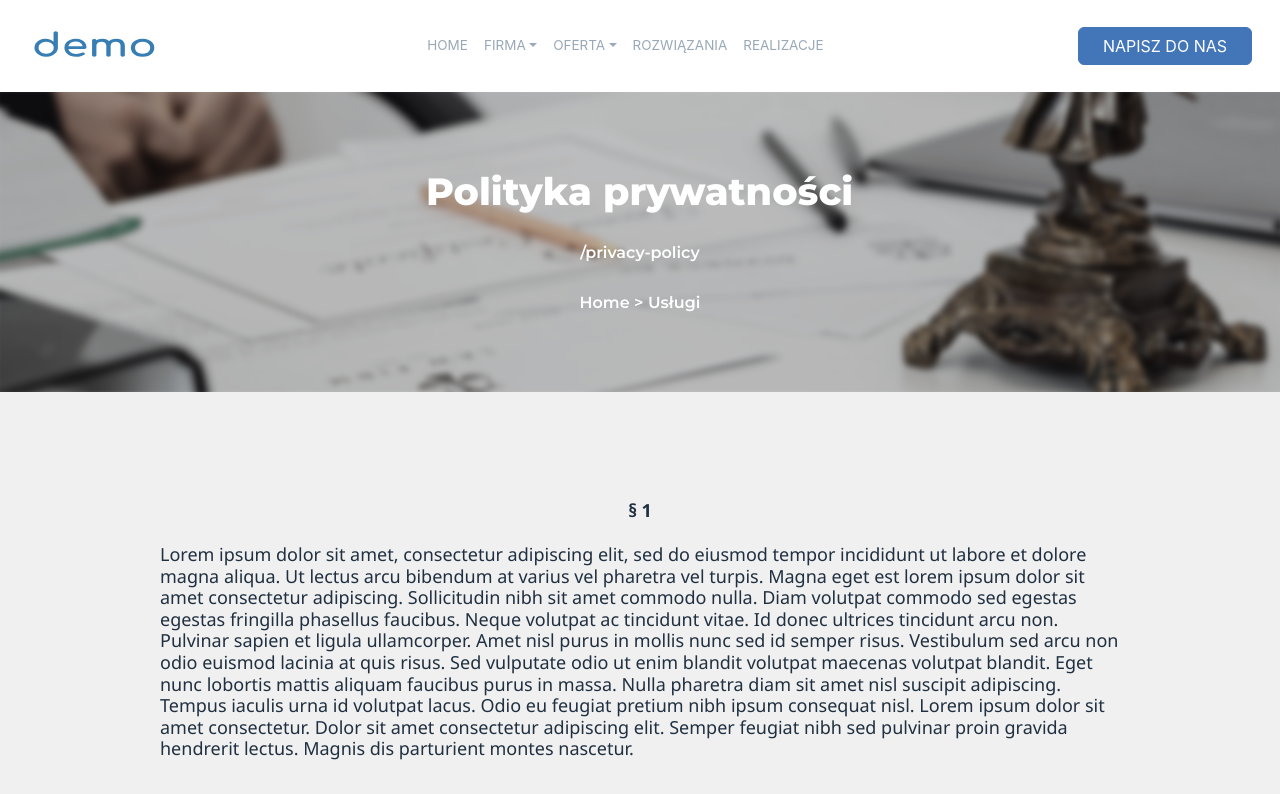
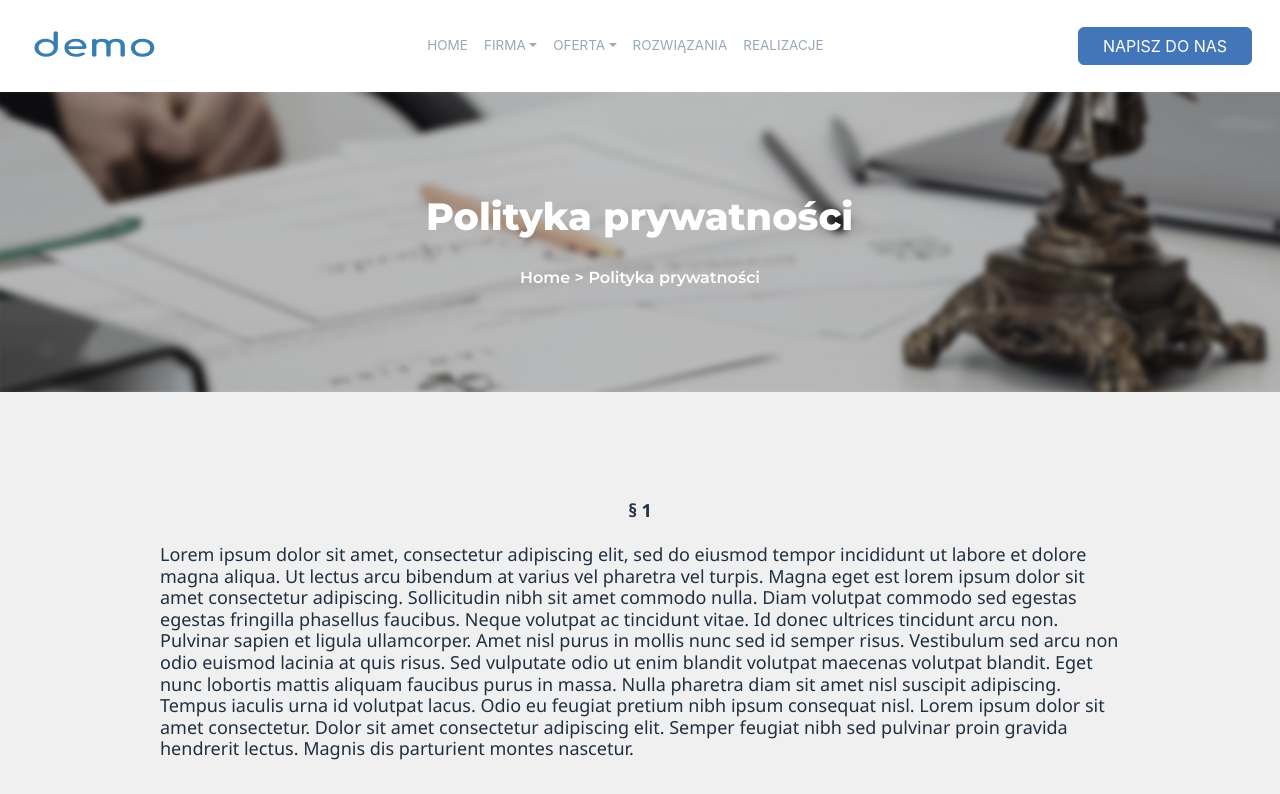
Before and after one commit to RafWiel/Demo-Homepage, a React (Vite) app: page /privacy-policy in a window 1280 px wide. Shown: the top 794 px of the page. Built offline with nearby package versions, Linux system fonts and the light colour scheme.

Commit message:
Modify HeaderImage
Add router links under title

```diff
--- a/src/App.tsx
+++ b/src/App.tsx
@@ -34,8 +34,7 @@ function App() {
           <Route path={routes.jobs}><Jobs /></Route>
           <Route path={routes.maintenance}><Maintenance /></Route>
           <Route path={routes.privacyPolicy}><PrivacyPolicy /></Route>
-          {/* <Route path={routes.services}><Services /></Route> */}
-          <Route path='/contact/solutions/software'><Services /></Route>
+          <Route path={routes.services}><Services /></Route>
           <Route path={routes.software}><Software /></Route>
           <Route path={routes.solutions}><Solutions /></Route>
           <Route>404, Not Found!</Route>
--- a/src/components/HeaderImage.tsx
+++ b/src/components/HeaderImage.tsx
@@ -1,6 +1,6 @@
 import '../assets/header-image.css';
 import { Link, useLocation } from 'wouter';
-import routes from './routes.ts';
+import routes from '../routes.ts';
 
 type Props = {
     imagePath: string,
@@ -10,8 +10,10 @@ type Props = {
 const HeaderImage = ({ imagePath, title }: Props) => {
     const [location, ] = useLocation();
 
-    const parts = location.split('/');
-    console.log(parts);
+    const links = location.split('/').map((item) => {
+        item = '/' + item;
+        return item;
+    });
 
     return (
         <div className="hi-container">
@@ -24,15 +26,15 @@ const HeaderImage = ({ imagePath, title }: Props) => {
                 <div className="hi-title hi-title-animation">
                     {title}
                 </div>
-                <div className="hi-links hi-links-animation mt-4">{location}</div>
                 <div className="hi-links hi-links-animation mt-4">
-                    <Link href="/">
-                        Home
-                    </Link>
-                    <span>&nbsp;&gt;&nbsp;</span>
-                    <Link href="/services">
-                        Usługi
-                    </Link>
+                    {
+                        links && links.map((item, i, {length}) => (
+                            <Link key={item} href={item} >
+                                {routes.getText(item)}
+                                { (i < length - 1) ? ' > ' : '' }
+                            </Link>
+                        ))
+                    }
                 </div>
             </div>
         </div>
--- a/src/components/NavBar.tsx
+++ b/src/components/NavBar.tsx
@@ -40,9 +40,6 @@ const NavBar = () => {
                             </Link>
                         </NavDropdown>
                         <NavDropdown title="OFERTA">
-                            <Link href="/contact/solutions/software">
-                                <NavDropdown.Item>USŁUGI</NavDropdown.Item>
-                            </Link>
                             <Link href={routes.services}>
                                 <NavDropdown.Item>{routes.getTextUpper(routes.services)}</NavDropdown.Item>
                             </Link>
```
